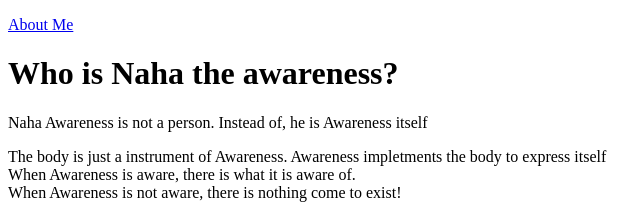
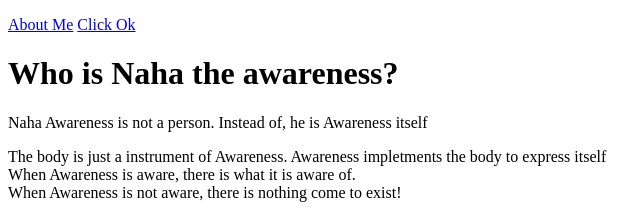
Before and after one commit to AwarenessNaha/AwarenessNaha.github.io, a plain HTML site: page index.html in a window 1280 px wide. Shown: the top 220 px of the page, 0-640 px from the left. Drawn offline with Linux system fonts and the light colour scheme.

Commit message:
Update index.html

```diff
--- a/index.html
+++ b/index.html
@@ -9,6 +9,7 @@
 <body>
     <p>
         <a href="W3D4 CSS/aboutMe.html"> About Me</a>
+        <a href="UnobtrusiveJavaScript/ok.html"> Click Ok </a>
     </p>
     <h1>Who is Naha the awareness?</h1>
     <p> Naha Awareness is not a person. Instead of, he is Awareness itself</p>
```
